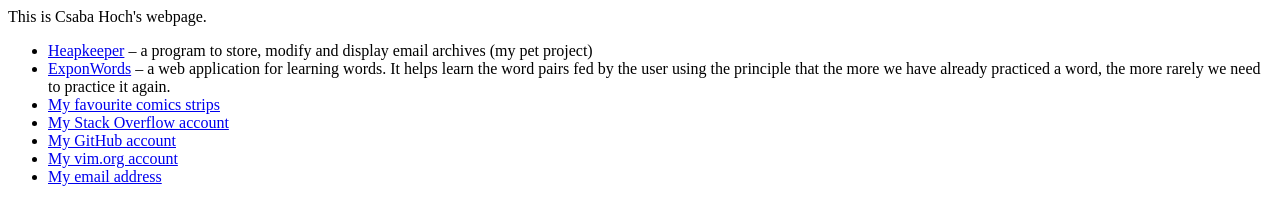
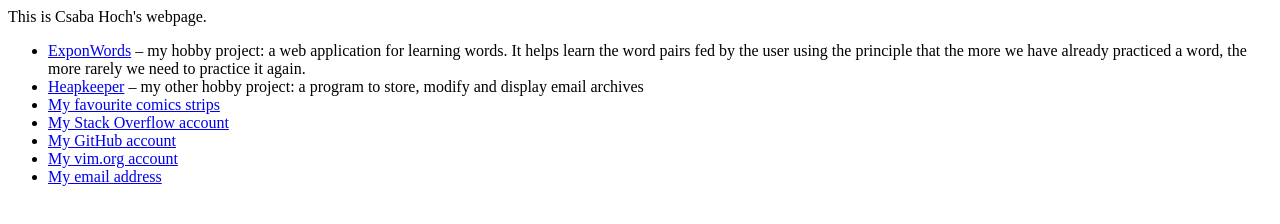
Before and after one commit to hcs42/hcs42.github.com, a plain HTML site: page index.html in a window 1280 px wide. Drawn offline with Linux system fonts and the light colour scheme.

Commit message:
ExponWords and Heapkeeper descr modified

```diff
--- a/index.html
+++ b/index.html
@@ -7,12 +7,14 @@
 
   This is Csaba Hoch's webpage.
     <ul>
+        <li><a href="http://exponwords.com">ExponWords</a>
+        &ndash; my hobby project: a web application for learning words. It
+        helps learn the word pairs fed by the user using the principle that the
+        more we have already practiced a word, the more rarely we need to
+        practice it again. </li>
         <li><a href="http://heapkeeper.org">Heapkeeper</a>
-            &ndash; a program to store, modify and display email archives (my pet project)</li>
-        <li><a href="http://exponwords.com">ExponWords</a>
-        &ndash; a web application for learning words. It helps learn the word
-        pairs fed by the user using the principle that the more we have already
-        practiced a word, the more rarely we need to practice it again. </li>
+            &ndash; my other hobby project: a program to store, modify and
+            display email archives</li>
         <li><a href="comics.html">My favourite comics strips</a></li>
         <li><a href="http://stackoverflow.com/users/17916/hcs42">My Stack Overflow account</a></li>
         <li><a href="http://github.com/hcs42">My GitHub account</a></li>
```
